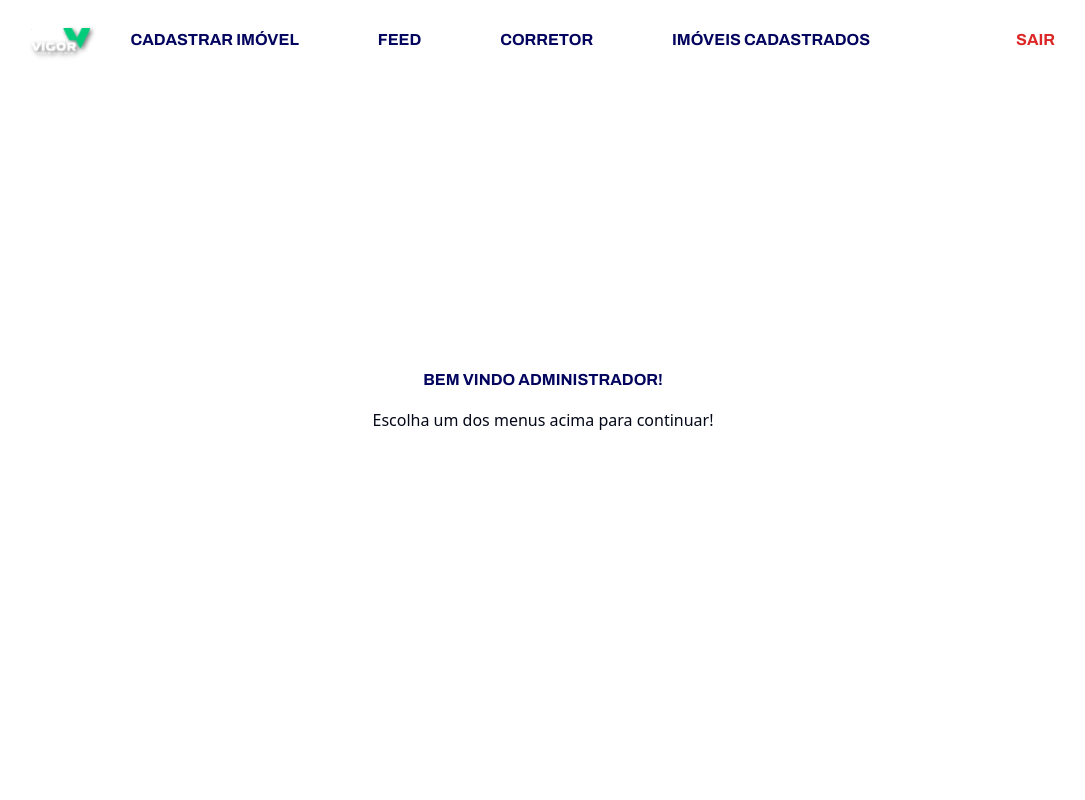
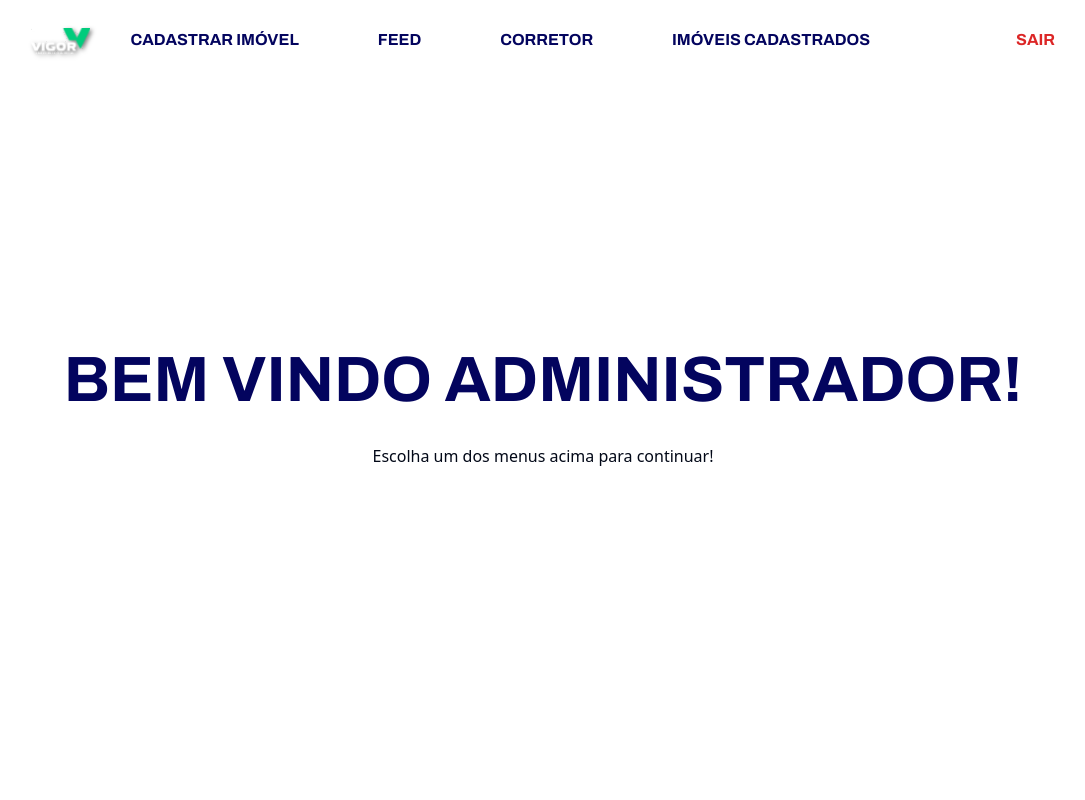
Before and after one commit to LuizLimaDev/vigor-imob, a Next.js app: page /admin in a window 1280 px wide. Shown: the top 800 px of the page, without its empty margins (97-1182 px from the left). Built offline with nearby package versions, Linux system fonts and the light colour scheme.

Commit message:
style: title component size with classes

```diff
--- a/app/_components/Title/Title.tsx
+++ b/app/_components/Title/Title.tsx
@@ -6,7 +6,7 @@ export type TProps = {
 const Title = ({ children, className }: TProps) => {
   return (
     <h1
-      className={`${className} text-center font-archivo text-base font-bold uppercase text-VIprimary-color`}
+      className={`text-center font-archivo font-bold uppercase text-VIprimary-color ${className}`}
     >
       {children}
     </h1>
```
